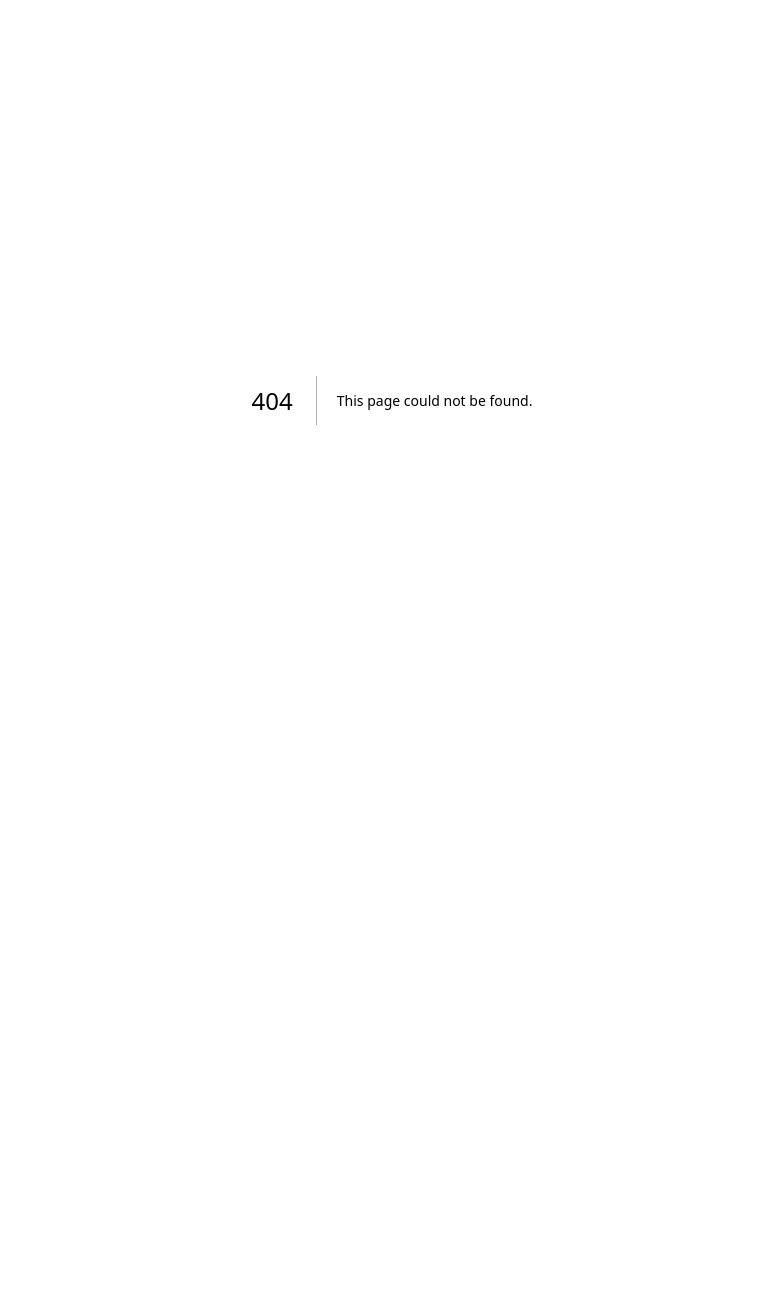
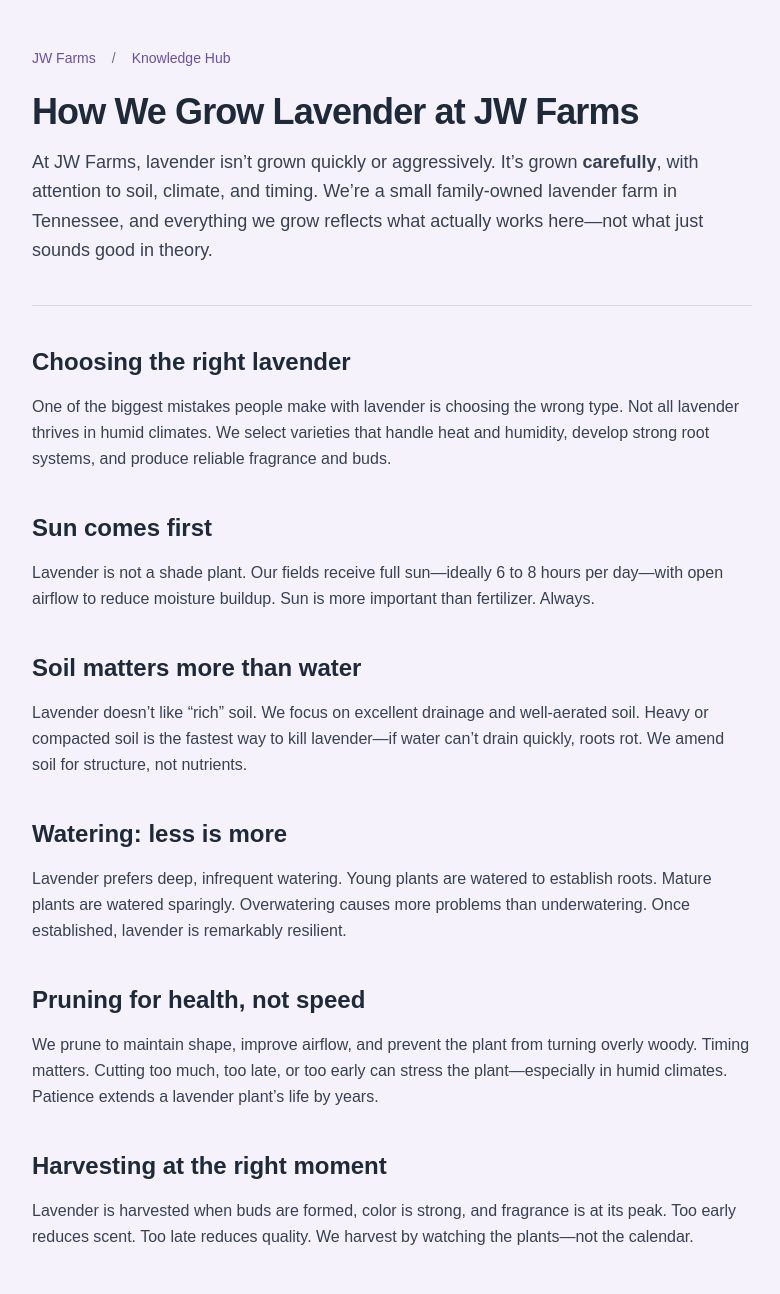
Before and after one commit to jwfarms/nextjs-boilerplate, a Next.js app: page /lavender/knowledge/how-we-grow in a window 1280 px wide. Before the commit this address had no page. Shown: the top 1294 px of the page, without its empty margins (248-1028 px from the left). Before the commit the page ends 800 px from the top, so only its background shows below. Built offline with nearby package versions, Linux system fonts and the light colour scheme.

Commit message:
Create page.tsx
Add How We Grow Lavender article

```diff
--- /dev/null
+++ b/app/lavender/knowledge/how-we-grow/page.tsx
@@ -0,0 +1,136 @@
+export const metadata = {
+  title: "How We Grow Lavender at JW Farms | Knowledge Hub",
+  description:
+    "An honest, practical look at how JW Farms grows lavender—variety selection, sun, soil, watering, pruning, harvesting, and drying.",
+};
+
+export default function HowWeGrowLavenderPage() {
+  return (
+    <main className="min-h-screen bg-[#f6f2fb] text-gray-800">
+      <article className="max-w-3xl mx-auto px-6 py-12">
+        {/* Breadcrumb */}
+        <div className="flex gap-4 text-sm font-medium">
+          <a
+            href="/"
+            className="text-[#6b4fa3] hover:underline"
+          >
+            JW Farms
+          </a>
+          <span className="text-gray-500">/</span>
+          <a
+            href="/lavender/knowledge"
+            className="text-[#6b4fa3] hover:underline"
+          >
+            Knowledge Hub
+          </a>
+        </div>
+
+        <h1 className="mt-6 text-4xl font-bold tracking-tight">
+          How We Grow Lavender at JW Farms
+        </h1>
+
+        <p className="mt-4 text-lg leading-relaxed text-gray-700">
+          At JW Farms, lavender isn’t grown quickly or aggressively. It’s grown{" "}
+          <strong>carefully</strong>, with attention to soil, climate, and
+          timing. We’re a small family-owned lavender farm in Tennessee, and
+          everything we grow reflects what actually works here—not what just
+          sounds good in theory.
+        </p>
+
+        <hr className="my-10 border-black/10" />
+
+        <section className="space-y-4">
+          <h2 className="text-2xl font-semibold">Choosing the right lavender</h2>
+          <p className="leading-relaxed text-gray-700">
+            One of the biggest mistakes people make with lavender is choosing
+            the wrong type. Not all lavender thrives in humid climates. We
+            select varieties that handle heat and humidity, develop strong root
+            systems, and produce reliable fragrance and buds.
+          </p>
+        </section>
+
+        <section className="mt-10 space-y-4">
+          <h2 className="text-2xl font-semibold">Sun comes first</h2>
+          <p className="leading-relaxed text-gray-700">
+            Lavender is not a shade plant. Our fields receive full sun—ideally 6
+            to 8 hours per day—with open airflow to reduce moisture buildup.
+            Sun is more important than fertilizer. Always.
+          </p>
+        </section>
+
+        <section className="mt-10 space-y-4">
+          <h2 className="text-2xl font-semibold">Soil matters more than water</h2>
+          <p className="leading-relaxed text-gray-700">
+            Lavender doesn’t like “rich” soil. We focus on excellent drainage
+            and well-aerated soil. Heavy or compacted soil is the fastest way to
+            kill lavender—if water can’t drain quickly, roots rot. We amend soil
+            for structure, not nutrients.
+          </p>
+        </section>
+
+        <section className="mt-10 space-y-4">
+          <h2 className="text-2xl font-semibold">Watering: less is more</h2>
+          <p className="leading-relaxed text-gray-700">
+            Lavender prefers deep, infrequent watering. Young plants are watered
+            to establish roots. Mature plants are watered sparingly. Overwatering
+            causes more problems than underwatering. Once established, lavender
+            is remarkably resilient.
+          </p>
+        </section>
+
+        <section className="mt-10 space-y-4">
+          <h2 className="text-2xl font-semibold">Pruning for health, not speed</h2>
+          <p className="leading-relaxed text-gray-700">
+            We prune to maintain shape, improve airflow, and prevent the plant
+            from turning overly woody. Timing matters. Cutting too much, too
+            late, or too early can stress the plant—especially in humid climates.
+            Patience extends a lavender plant’s life by years.
+          </p>
+        </section>
+
+        <section className="mt-10 space-y-4">
+          <h2 className="text-2xl font-semibold">Harvesting at the right moment</h2>
+          <p className="leading-relaxed text-gray-700">
+            Lavender is harvested when buds are formed, color is strong, and
+            fragrance is at its peak. Too early reduces scent. Too late reduces
+            quality. We harvest by watching the plants—not the calendar.
+          </p>
+        </section>
+
+        <section className="mt-10 space-y-4">
+          <h2 className="text-2xl font-semibold">Drying lavender the right way</h2>
+          <p className="leading-relaxed text-gray-700">
+            We dry lavender slowly and naturally—out of direct sunlight, in a
+            well-ventilated space, with careful spacing to prevent mold. Rushing
+            the drying process ruins fragrance and color. Good lavender takes
+            time, even after harvest.
+          </p>
+        </section>
+
+        <section className="mt-10 space-y-4">
+          <h2 className="text-2xl font-semibold">Why we grow lavender this way</h2>
+          <p className="leading-relaxed text-gray-700">
+            We grow lavender this way because it produces better fragrance,
+            plants live longer, quality stays consistent, and nothing is forced.
+            Lavender teaches patience—and we’re happy to share what it’s taught us.
+          </p>
+        </section>
+
+        <div className="mt-12 rounded-2xl bg-white/80 border border-[#6b4fa3]/10 p-6">
+          <h3 className="text-lg font-semibold">Next up</h3>
+          <p className="mt-2 text-gray-700">
+            Want us to publish a guide next? We’re planning beginner mistakes,
+            harvesting, drying, pruning, and a seasonal care calendar.
+          </p>
+
+          <a
+            href="/lavender/knowledge"
+            className="mt-4 inline-block text-[#6b4fa3] font-semibold hover:underline"
+          >
+            ← Back to the Knowledge Hub
+          </a>
+        </div>
+      </article>
+    </main>
+  );
+}
```
